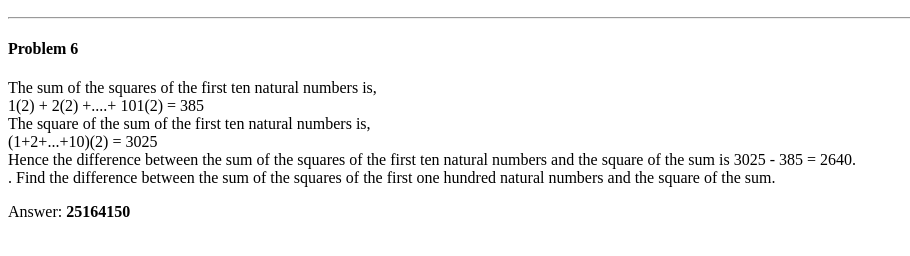
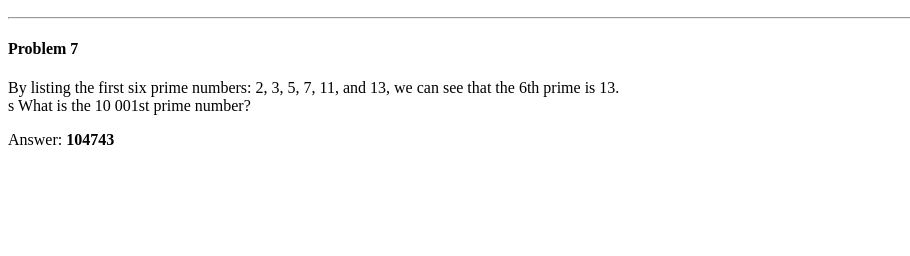
Before and after one commit to Ya27cine/Project_Euler, a plain HTML site: page index.html in a window 1280 px wide. Shown: the part 50-306 px from the top of the page, without its empty margins (0-910 px from the left). Drawn offline with Linux system fonts and the light colour scheme.

Commit message:
Problem 7

```diff
--- a/index.html
+++ b/index.html
@@ -12,17 +12,11 @@
 <hr>
 
 <div id="app">
-    <h4>Problem 6</h4>
+    <h4>Problem 7</h4>
     <p>
-        The sum of the squares of the first ten natural numbers is, <br> 1(2) + 2(2) +....+ 101(2) = 385 <br>
+        By listing the first six prime numbers: 2, 3, 5, 7, 11, and 13, we can see that the 6th prime is 13. <br>s
 
-        The square of the sum of the first ten natural numbers is,  <br> (1+2+...+10)(2) = 3025 <br>
-
-        Hence the difference between the sum of the squares of the first ten natural numbers and the square of the sum is 3025 - 385 = 2640. <br>
-
-        .
-
-        Find the difference between the sum of the squares of the first one hundred natural numbers and the square of the sum.
+        What is the 10 001st prime number?
     </p>
     Answer:    <b> <span id="res"></span>  </b>
 
--- a/script.js
+++ b/script.js
@@ -4,25 +4,30 @@ var result = document.getElementById("res") ;
  *
  *   Find the difference between the sum of the squares of the first one hundred natural numbers and the square of the sum.
  */
-let limit = 100;
+let target = 10001;
 function euler(){
-    let res = squqres_of_the_sum() - sum_of_the_squares() ;
+    let term = 2,res = 0;
 
+    for(let i = 4; true; i++ ){
+        if(isPrime(i)){
+            term++;
+            if(term == target){
+                res = i;
+                break;
+            }
+        }
+    }
     return res;
 }
 
 result.innerText = euler();
 
-function sum_of_the_squares(){
-    let sum = 0;
-    for(let i=1; i <= limit ; i++)
-            sum = sum + Math.pow(i, 2);
-    return sum;
+function isPrime(p){
+
+    if(p%2==0 || p%3==0) return false;
+    for(let i=5; i <= Math.sqrt(p); i+=2){
+        if(p%i==0)
+             return false;
+    }
+    return true;
 }
-
-function squqres_of_the_sum(){
-    let sum = 0;
-    for(let i=1; i <= limit ; i++)
-            sum = sum + i;
-    return Math.pow(sum, 2);
-}
```
